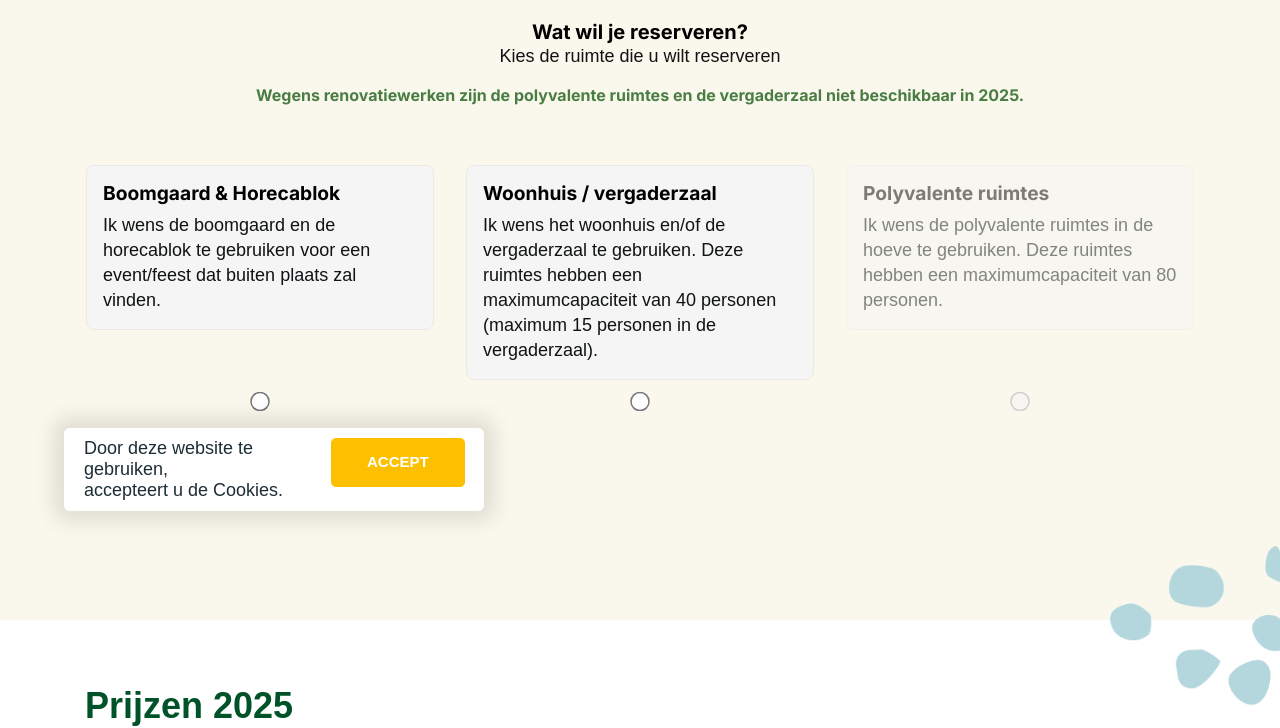
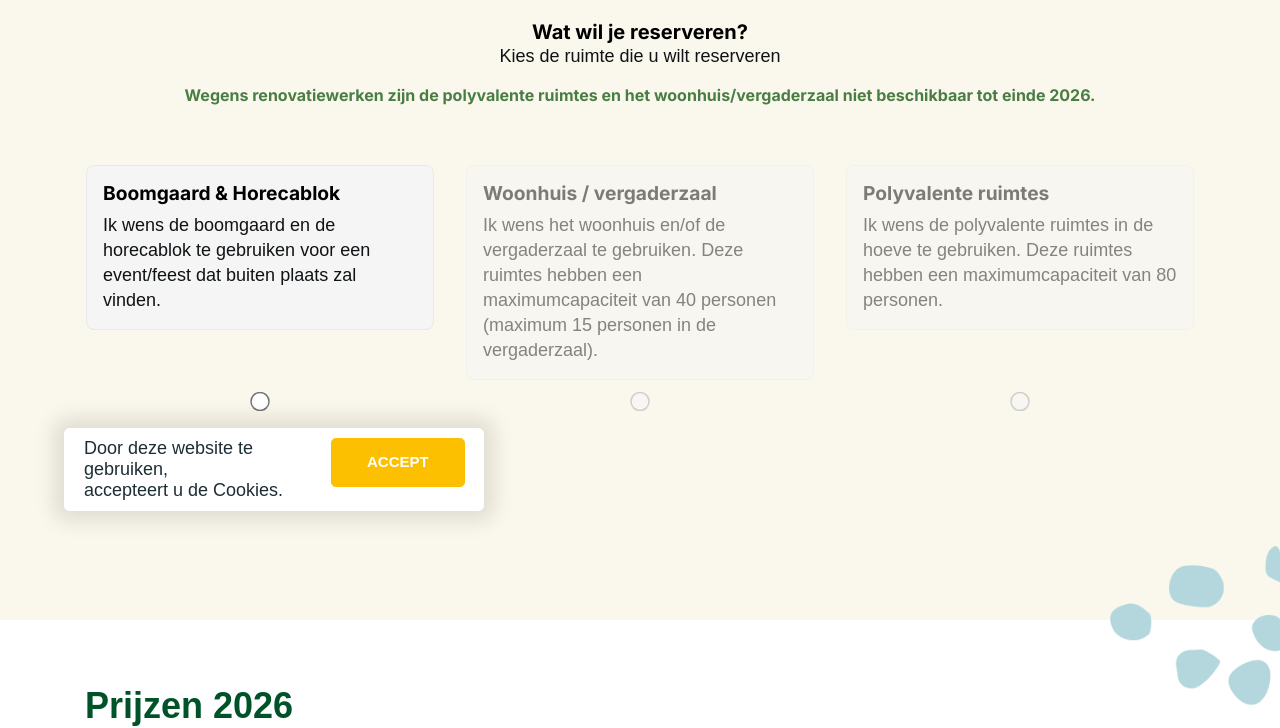
Before and after one commit to WebPrograme/Hoeve-Lootens, a plain HTML site: page pages/reserveren.html in a window 1280 px wide. Shown: the part 249-977 px from the top of the page. Drawn offline with Linux system fonts and the light colour scheme; a small style sheet from the web is missing.

Commit message:
Update reservation page to reflect availability changes and adjust pricing year

```diff
--- a/pages/reserveren.html
+++ b/pages/reserveren.html
@@ -62,7 +62,7 @@
 					<div class="rent-form-header">
 						<h3 class="rent-form-title">Wat wil je reserveren?</h3>
 						<p>Kies de ruimte die u wilt reserveren</p>
-						<span class="rent-form-highlight">Wegens renovatiewerken zijn de polyvalente ruimtes en de vergaderzaal niet beschikbaar in 2025.</span>
+						<span class="rent-form-highlight">Wegens renovatiewerken zijn de polyvalente ruimtes en het woonhuis/vergaderzaal niet beschikbaar tot einde 2026.</span>
 					</div>
 
 					<div class="rent-form-blocks">
@@ -77,7 +77,7 @@
 						</div>
 
 						<div class="rent-form-block">
-							<input type="radio" name="rent-form-block" id="rent-form-space-2" />
+							<input type="radio" name="rent-form-block" id="rent-form-space-2" disabled/>
 							<label for="rent-form-space-2">
 								<div class="rent-form-block-content">
 									<h4>Woonhuis / vergaderzaal</h4>
@@ -264,7 +264,7 @@
 				<div class="row">
 					<div class="col-8">
 						<div class="content">
-							<h3 class="section-header">Prijzen 2025</h3>
+							<h3 class="section-header">Prijzen 2026</h3>
 							<div class="price">
 								<div class="price-border">
 									<div class="price-flex">
```
